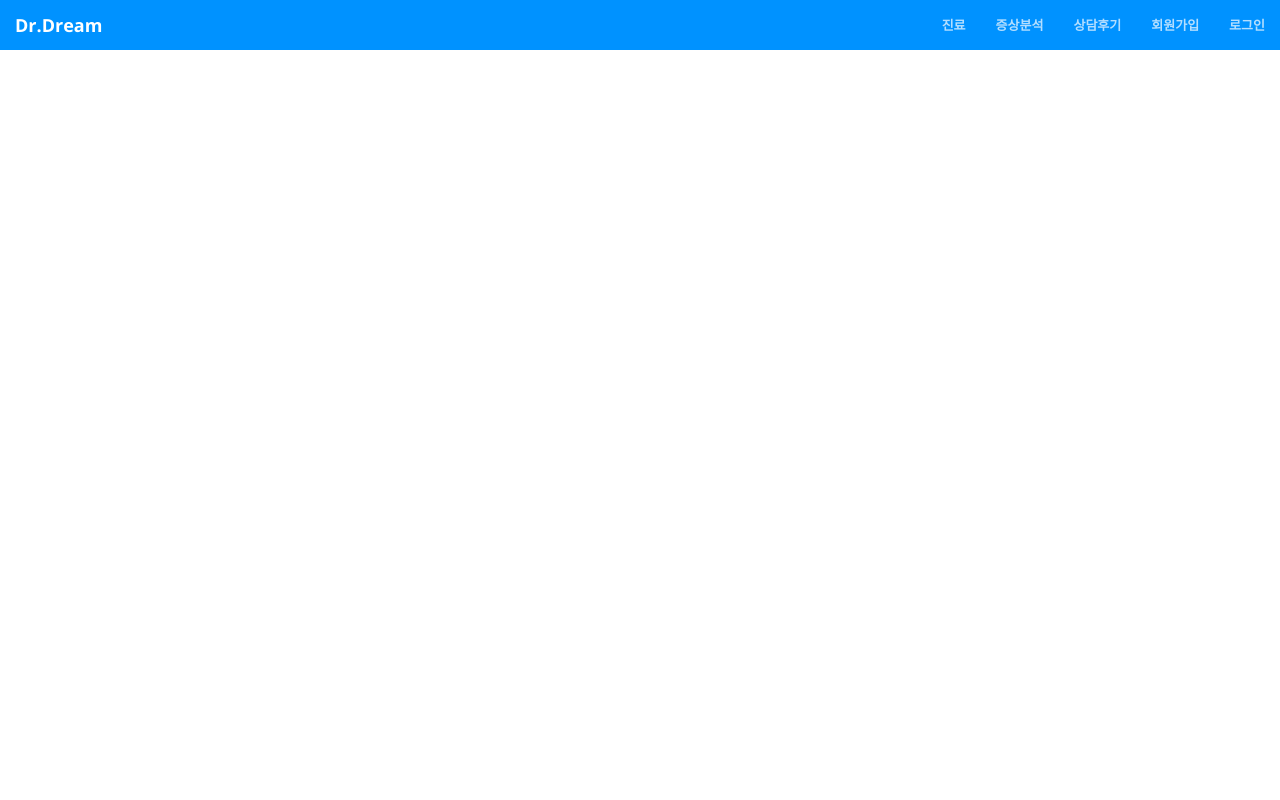
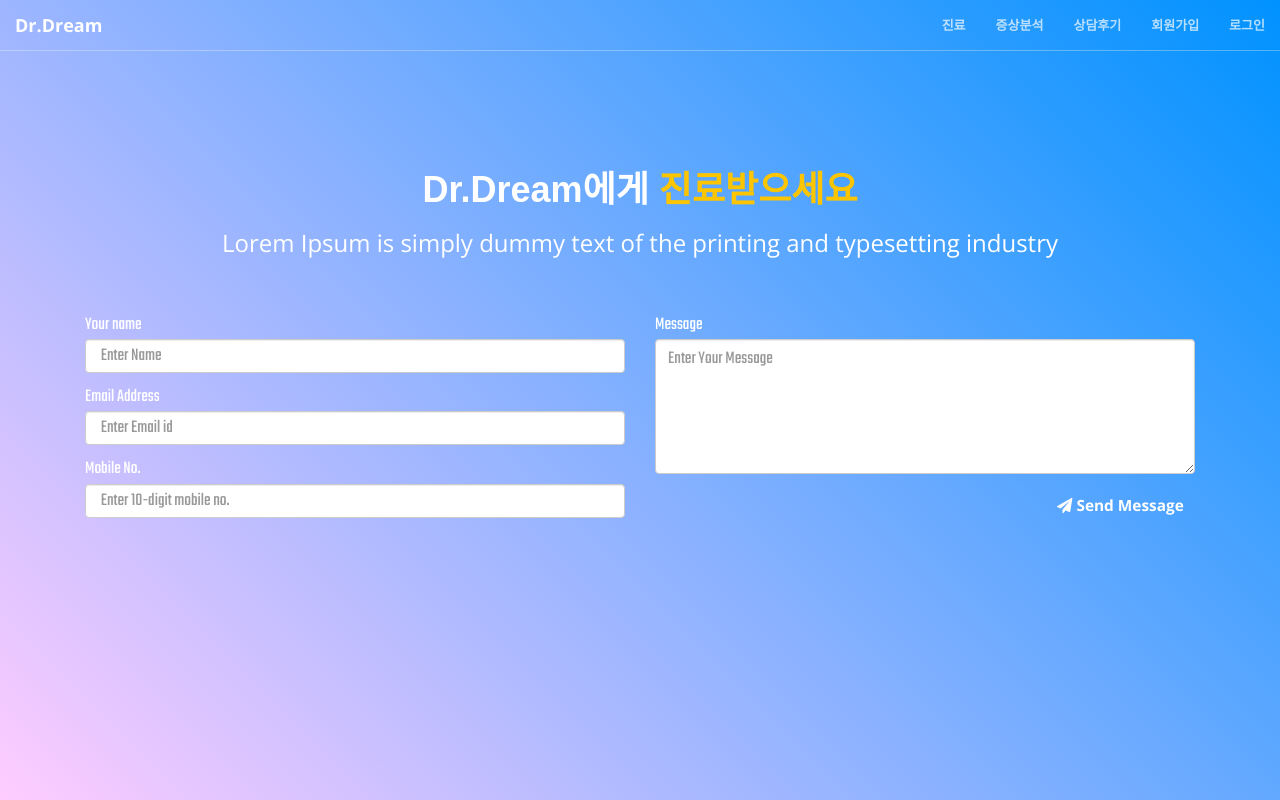
Before and after one commit to parkcoach/Hanium, a website: page treat.html in a window 1280 px wide. Drawn offline with nearby package versions, Linux system fonts and the light colour scheme.

Commit message:
treat_init

```diff
--- /dev/null
+++ b/css/treat.css
@@ -0,0 +1,60 @@
+
+/*Contact sectiom*/
+.content-header{
+  font-family: 'sans-serif', cursive;
+  color:#fcc500;
+  font-size: 45px;
+}
+
+.section-content{
+  text-align: center;
+
+}
+#contact{
+
+    font-family: 'Teko', sans-serif;
+  padding-top: 150px;
+  width: 100%;
+  width: 100vw;
+  height: 100%;
+  background: #3a6186; /* fallback for old browsers */
+  background: -webkit-linear-gradient(45deg, #ffccff, #0092ff); /* Chrome 10-25, Safari 5.1-6 */
+  background: linear-gradient(45deg, #ffccff, #0092ff); /* W3C, IE 10+/ Edge, Firefox 16+, Chrome 26+, Opera 12+, Safari 7+ */
+    color : #fff;
+}
+.contact-section{
+  padding-top: 40px;
+}
+.contact-section .col-md-6{
+  /*width: 50%;*/
+}
+
+.form-line{
+  /*border-right: 1px solid #B29999;*/
+}
+
+.form-group{
+  margin-top: 10px;
+}
+label{
+  font-size: 1.3em;
+  line-height: 1em;
+  font-weight: normal;
+}
+.form-control{
+  font-size: 1.3em;
+  color: #080808;
+}
+textarea.form-control {
+    height: 135px;
+   /* margin-top: px;*/
+}
+
+.submit{
+  font-size: 1.1em;
+  float: right;
+  width: 150px;
+  background-color: transparent;
+  color: #fff;
+
+}
--- a/treat.html
+++ b/treat.html
@@ -24,7 +24,11 @@
 
     <!-- Theme CSS -->
     <link href="css/creative.min.css" rel="stylesheet">
-    <link href="css/later.css" rel="stylesheet">
+    <link href="css/treat.css" rel="stylesheet">
+
+    <link href="https://fonts.googleapis.com/css?family=Oleo+Script:400,700" rel="stylesheet">
+   	<link href="https://fonts.googleapis.com/css?family=Teko:400,700" rel="stylesheet">
+   	<link href="https://maxcdn.bootstrapcdn.com/font-awesome/4.7.0/css/font-awesome.min.css" rel="stylesheet">
 
     <!-- HTML5 Shim and Respond.js IE8 support of HTML5 elements and media queries -->
     <!-- WARNING: Respond.js doesn't work if you view the page via file:// -->
@@ -77,6 +81,43 @@
 
     </div>
 
+    <section id="contact">
+			<div class="section-content">
+				<h1 class="section-header" style="font-family:Arial; font-size:36px"><strong>Dr.Dream에게 <span class="content-header wow fadeIn " style="font-family:Arial; font-size:36px" data-wow-delay="0.2s" data-wow-duration="2s"> 진료받으세요</span></strong></h1>
+				<h3>Lorem Ipsum is simply dummy text of the printing and typesetting industry</h3>
+			</div>
+			<div class="contact-section">
+			<div class="container">
+				<form>
+					<div class="col-md-6 form-line">
+			  			<div class="form-group">
+			  				<label for="exampleInputUsername">Your name</label>
+					    	<input type="text" class="form-control" id="" placeholder=" Enter Name">
+				  		</div>
+				  		<div class="form-group">
+					    	<label for="exampleInputEmail">Email Address</label>
+					    	<input type="email" class="form-control" id="exampleInputEmail" placeholder=" Enter Email id">
+					  	</div>
+					  	<div class="form-group">
+					    	<label for="telephone">Mobile No.</label>
+					    	<input type="tel" class="form-control" id="telephone" placeholder=" Enter 10-digit mobile no.">
+			  			</div>
+			  		</div>
+			  		<div class="col-md-6">
+			  			<div class="form-group">
+			  				<label for ="description"> Message</label>
+			  			 	<textarea  class="form-control" id="description" placeholder="Enter Your Message"></textarea>
+			  			</div>
+			  			<div>
+
+			  				<button type="button" class="btn btn-default submit"><i class="fa fa-paper-plane" aria-hidden="true"></i>  Send Message</button>
+			  			</div>
+
+					</div>
+				</form>
+			</div>
+		</section>
+
 
 
       <!-- jQuery -->
```
